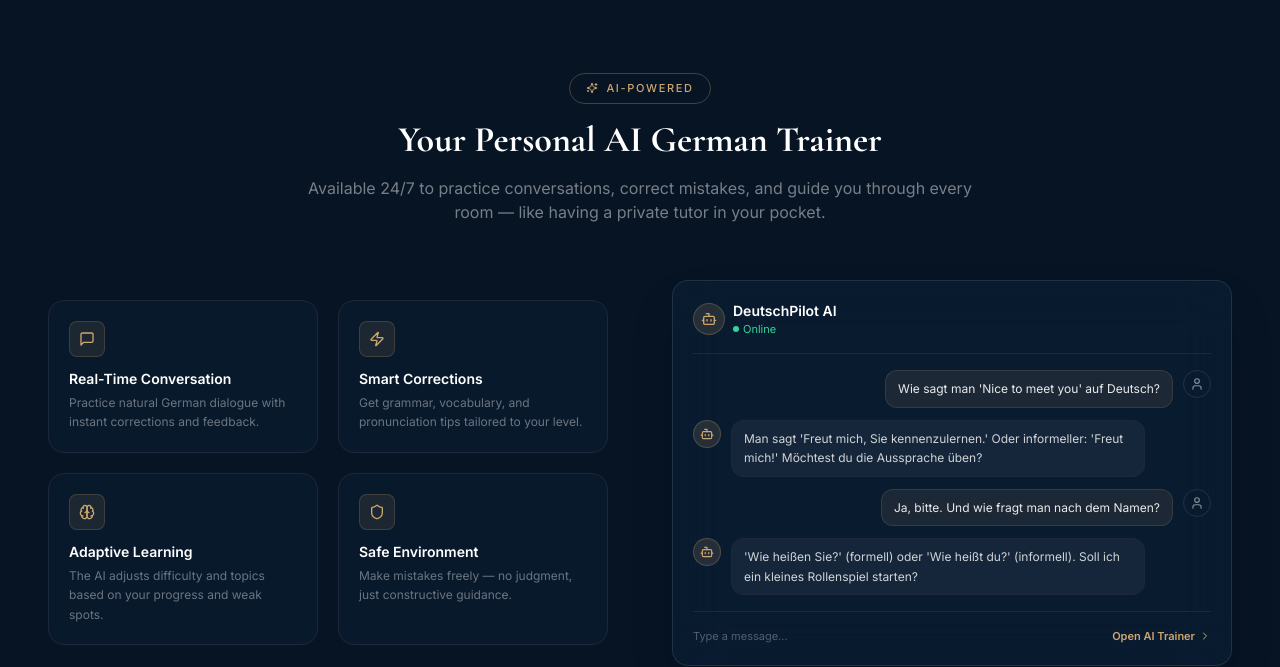
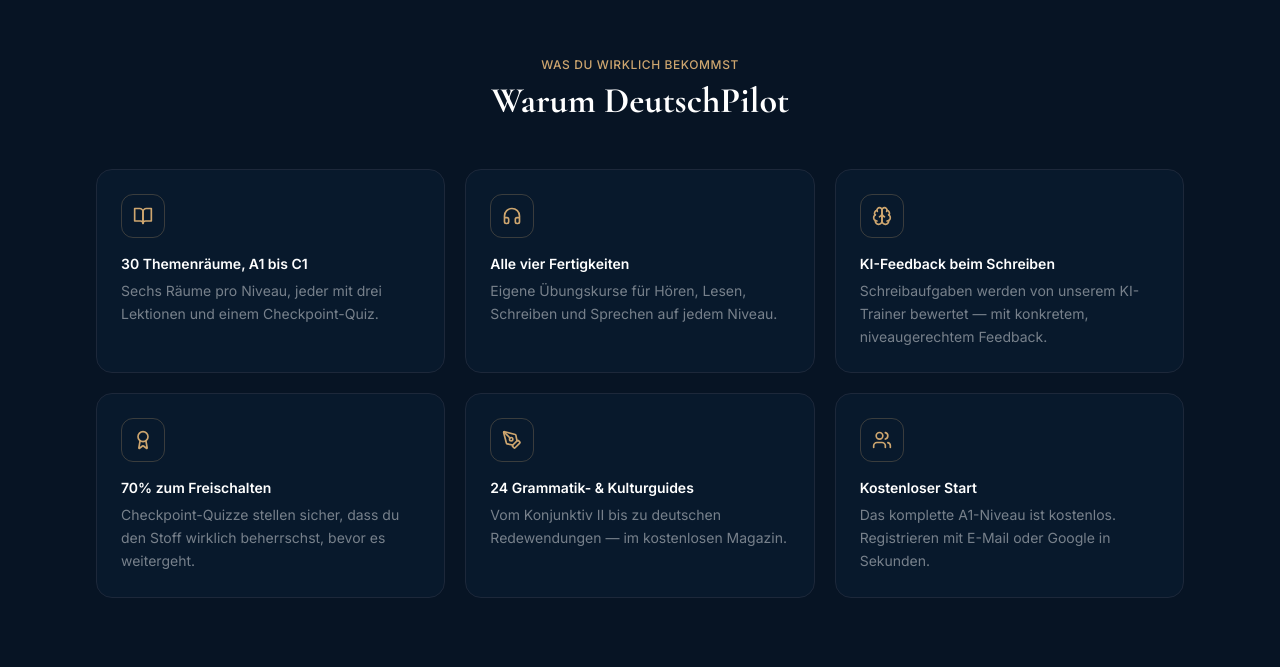
Before and after one commit to techmazewebdesign/deutschpilot, a Next.js app: page /de in a window 1280 px wide. Shown: the part 2468-3135 px from the top of the page. Built offline with nearby package versions, Linux system fonts and the light colour scheme; no server answers.

Commit message:
Add honest feature-focused trust section to homepage
Real, verifiable facts only (30 rooms across A1-C1, 4 skill tracks,
AI writing feedback, 24 magazine guides, free A1 tier) — deliberately
no invented testimonials, names, or customer-outcome numbers.

```diff
--- a/app/[locale]/page.tsx
+++ b/app/[locale]/page.tsx
@@ -2,6 +2,7 @@
 import { HeroSection } from "@/components/sections/hero";
 import { LevelJourneySection } from "@/components/sections/level-journey";
 import { RoomShowcaseSection } from "@/components/sections/room-showcase";
+import { WhyDeutschPilotSection } from "@/components/sections/why-deutschpilot";
 import { AIShowcaseSection } from "@/components/sections/ai-showcase";
 import { DailyMissionSection } from "@/components/sections/daily-mission";
 import { DashboardPreviewSection } from "@/components/sections/dashboard-preview";
@@ -60,6 +61,7 @@
       <HeroSection />
       <LevelJourneySection />
       <RoomShowcaseSection />
+      <WhyDeutschPilotSection />
       <AIShowcaseSection />
       <DailyMissionSection />
       <HowItWorksSection />
--- /dev/null
+++ b/components/sections/why-deutschpilot.tsx
@@ -0,0 +1,92 @@
+"use client";
+
+import { useParams } from "next/navigation";
+import { BookOpen, Brain, Headphones, Award, PenTool, Users } from "lucide-react";
+
+const FACTS = [
+  {
+    icon: BookOpen,
+    titleDE: "30 Themenräume, A1 bis C1",
+    titleEN: "30 themed rooms, A1 to C1",
+    descDE: "Sechs Räume pro Niveau, jeder mit drei Lektionen und einem Checkpoint-Quiz.",
+    descEN: "Six rooms per level, each with three lessons and a checkpoint quiz.",
+  },
+  {
+    icon: Headphones,
+    titleDE: "Alle vier Fertigkeiten",
+    titleEN: "All four skills",
+    descDE: "Eigene Übungskurse für Hören, Lesen, Schreiben und Sprechen auf jedem Niveau.",
+    descEN: "Dedicated practice courses for listening, reading, writing, and speaking at every level.",
+  },
+  {
+    icon: Brain,
+    titleDE: "KI-Feedback beim Schreiben",
+    titleEN: "AI feedback on your writing",
+    descDE: "Schreibaufgaben werden von unserem KI-Trainer bewertet — mit konkretem, niveaugerechtem Feedback.",
+    descEN: "Writing exercises are reviewed by our AI trainer — with concrete, level-appropriate feedback.",
+  },
+  {
+    icon: Award,
+    titleDE: "70% zum Freischalten",
+    titleEN: "70% to unlock the next room",
+    descDE: "Checkpoint-Quizze stellen sicher, dass du den Stoff wirklich beherrschst, bevor es weitergeht.",
+    descEN: "Checkpoint quizzes make sure you've actually got it before you move on.",
+  },
+  {
+    icon: PenTool,
+    titleDE: "24 Grammatik- & Kulturguides",
+    titleEN: "24 grammar & culture guides",
+    descDE: "Vom Konjunktiv II bis zu deutschen Redewendungen — im kostenlosen Magazin.",
+    descEN: "From Konjunktiv II to German idioms — free in the Magazine.",
+  },
+  {
+    icon: Users,
+    titleDE: "Kostenloser Start",
+    titleEN: "Free to start",
+    descDE: "Das komplette A1-Niveau ist kostenlos. Registrieren mit E-Mail oder Google in Sekunden.",
+    descEN: "The entire A1 level is free. Sign up with email or Google in seconds.",
+  },
+];
+
+export function WhyDeutschPilotSection() {
+  const params = useParams();
+  const locale = (params?.locale as string) ?? "de";
+  const de = locale === "de";
+
+  return (
+    <section className="bg-[#071424] py-20 lg:py-24 border-t border-white/[0.04]">
+      <div className="mx-auto max-w-6xl px-4 sm:px-6 lg:px-8">
+        <div className="text-center mb-12">
+          <p className="text-xs font-medium tracking-wider text-[#CEA66F] uppercase mb-2">
+            {de ? "Was du wirklich bekommst" : "What you actually get"}
+          </p>
+          <h2 className="text-3xl sm:text-4xl font-serif font-bold text-white">
+            {de ? "Warum DeutschPilot" : "Why DeutschPilot"}
+          </h2>
+        </div>
+
+        <div className="grid sm:grid-cols-2 lg:grid-cols-3 gap-5">
+          {FACTS.map((fact) => {
+            const Icon = fact.icon;
+            return (
+              <div
+                key={fact.titleEN}
+                className="rounded-2xl border border-white/8 bg-[#0A1E35]/50 p-6 hover:border-[#CEA66F]/25 transition-colors"
+              >
+                <div className="h-11 w-11 rounded-xl bg-[#CEA66F]/12 border border-[#CEA66F]/25 flex items-center justify-center mb-4">
+                  <Icon className="h-5 w-5 text-[#CEA66F]" />
+                </div>
+                <h3 className="text-sm font-semibold text-white mb-1.5">
+                  {de ? fact.titleDE : fact.titleEN}
+                </h3>
+                <p className="text-sm text-white/45 leading-relaxed">
+                  {de ? fact.descDE : fact.descEN}
+                </p>
+              </div>
+            );
+          })}
+        </div>
+      </div>
+    </section>
+  );
+}
```
